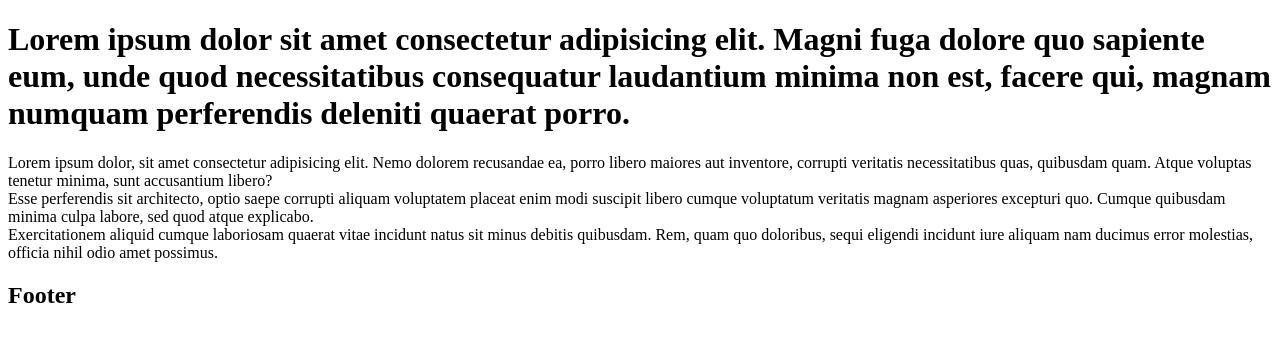
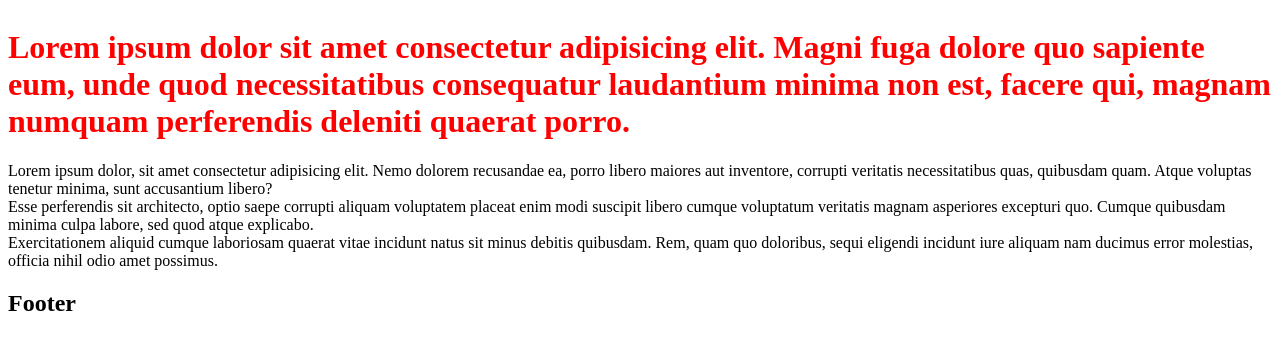
Before and after one commit to albert-axi/gitflow-ft2, a plain HTML site: page index.html in a window 1280 px wide. Drawn offline with Linux system fonts and the light colour scheme.

Commit message:
Added css properties for header section and linked style.css in index.html

```diff
--- a/index.html
+++ b/index.html
@@ -5,6 +5,7 @@
   <meta http-equiv="X-UA-Compatible" content="IE=edge">
   <meta name="viewport" content="width=device-width, initial-scale=1.0">
   <title>Document</title>
+  <link rel="stylesheet" href="style.css">
 </head>
 <body>
   <header>
--- a/style.css
+++ b/style.css
@@ -0,0 +1,7 @@
+header {
+  display: grid;
+}
+
+header h1 {
+  color: red;
+}
```
